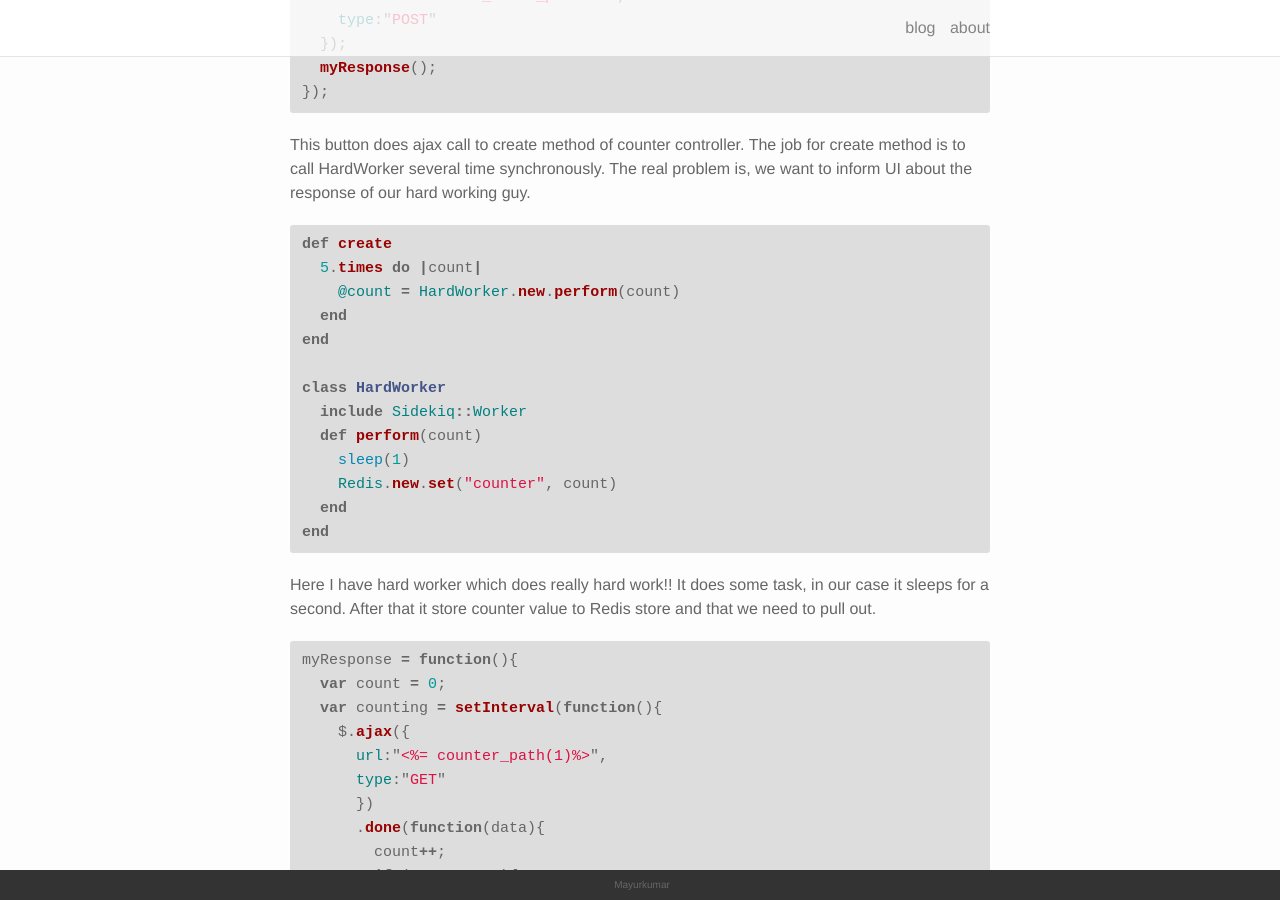
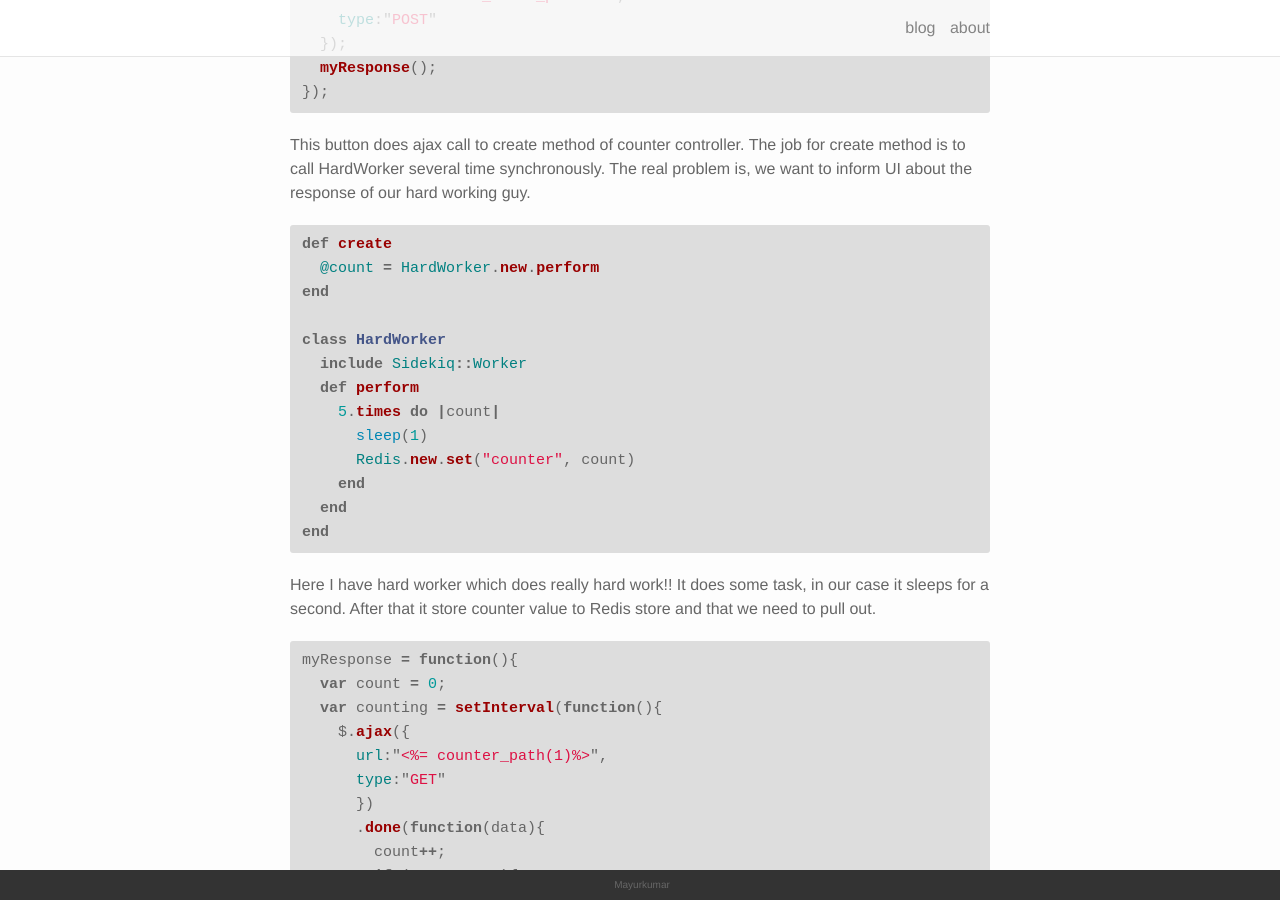
Before and after one commit to charusat09/charusat09.github.io, a Jekyll site: the page built from _posts/2016-11-14-synchrounous-sidekiq.markdown, in a window 1280 px wide and 900 px high, scrolled down 763 px. Built offline with Jekyll 4.4.1, drawn with Linux system fonts in a browser that asks for light colours; nearby versions of some CDN libraries.

```diff
--- a/_posts/2016-11-14-synchrounous-sidekiq.markdown
+++ b/_posts/2016-11-14-synchrounous-sidekiq.markdown
@@ -33,16 +33,16 @@ This button does ajax call to create method of counter controller. The job for c
 {% highlight ruby %}
 
 def create
-  5.times do |count|
-    @count = HardWorker.new.perform(count)
-  end
+  @count = HardWorker.new.perform
 end
 
 class HardWorker
   include Sidekiq::Worker
-  def perform(count)
-    sleep(1)
-    Redis.new.set("counter", count)
+  def perform
+    5.times do |count|
+      sleep(1)
+      Redis.new.set("counter", count)
+    end
   end
 end
 
--- a/index.html
+++ b/index.html
@@ -3,8 +3,8 @@ layout: default
 ---
 
 <div class="header-bar">
-  <h1>*folio</h1>
-  <h2>simple whitespace theme</h2>
+  <h1>*sparrow</h1>
+  <h2>being pirate</h2>
   <br/>
   <hr>
   <br/>
```
Also changed, not shown: about.md (+1 -4 lines).
